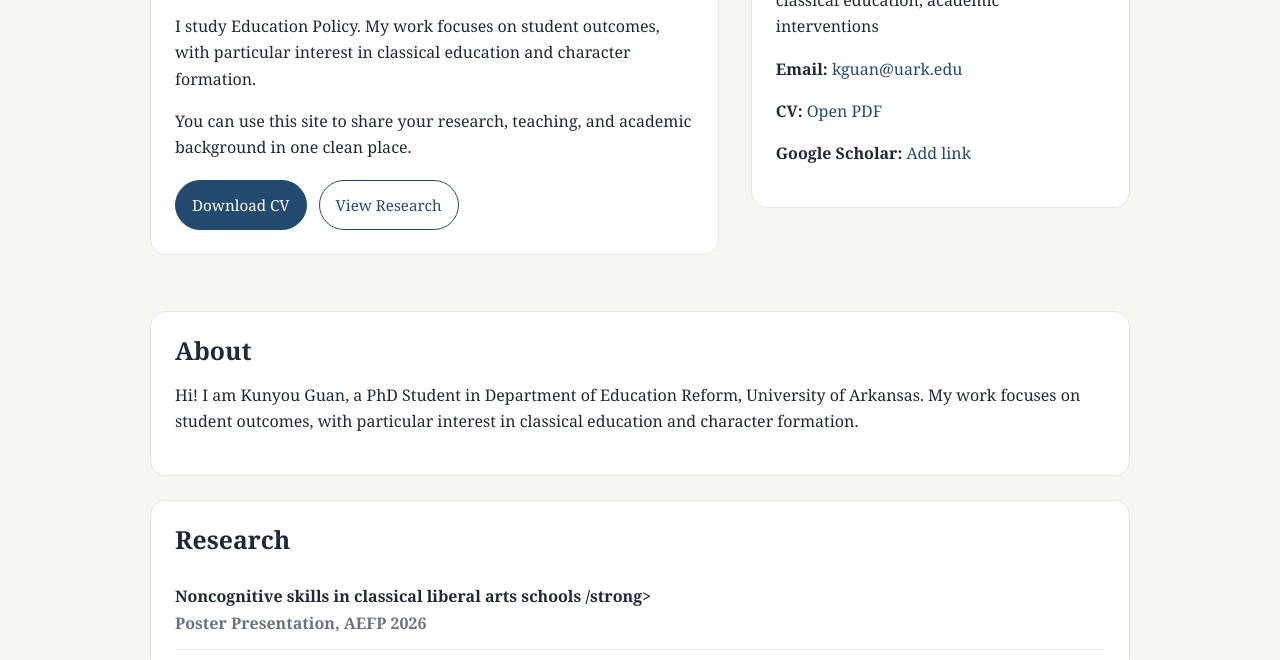
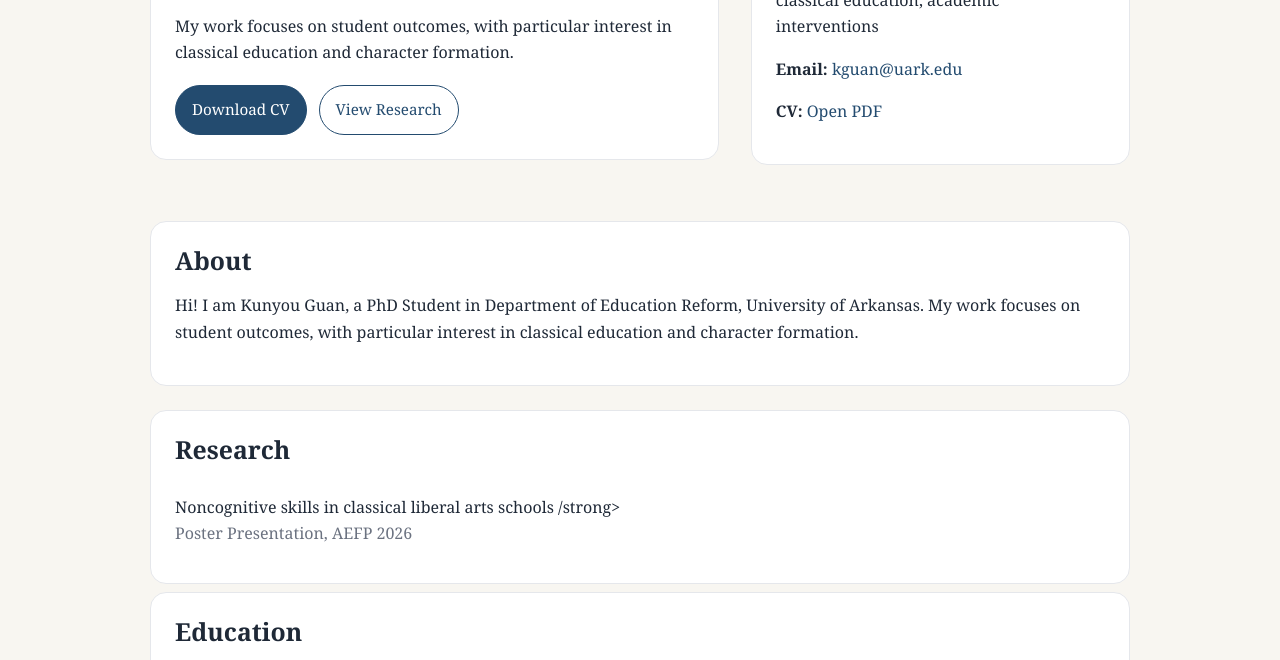
Before and after one commit to kunyouguan/kunyouguan.github.io, a plain HTML site: page index.html in a window 1280 px wide. Shown: the part 288-948 px from the top of the page. Drawn offline with Linux system fonts and the light colour scheme.

Commit message:
Update index.html

```diff
--- a/index.html
+++ b/index.html
@@ -188,11 +188,9 @@
         <h1>Kunyou Guan</h1>
         <div class="subtitle">PhD Student in Department of Education Reform, University of Arkansas</div>
         <p>
-          I study Education Policy. My work focuses on student outcomes, with particular interest in classical education and character formation.
+          My work focuses on student outcomes, with particular interest in classical education and character formation.
         </p>
-        <p>
-          You can use this site to share your research, teaching, and academic background in one clean place.
-        </p>
+
         <div class="buttons">
           <a class="btn primary" href="cv.pdf" target="_blank">Download CV</a>
           <a class="btn" href="#research">View Research</a>
@@ -205,7 +203,7 @@
         <p><strong>Fields:</strong> character and long-term outcomes, classical education, academic interventions</p>
         <p><strong>Email:</strong> <a href="mailto:kguan@uark.edu">kguan@uark.edu</a></p>
         <p><strong>CV:</strong> <a href="cv.pdf" target="_blank">Open PDF</a></p>
-        <p><strong>Google Scholar:</strong> <a href="#">Add link</a></p>
+
       </div>
     </div>
   </section>
@@ -228,7 +226,7 @@
 
 
           <li>
-            <strong> Noncognitive skills in classical liberal arts schools /strong><br />
+            Noncognitive skills in classical liberal arts schools /strong><br />
             <span class="muted"> Poster Presentation, AEFP 2026 </span>
           </li>
 
```
